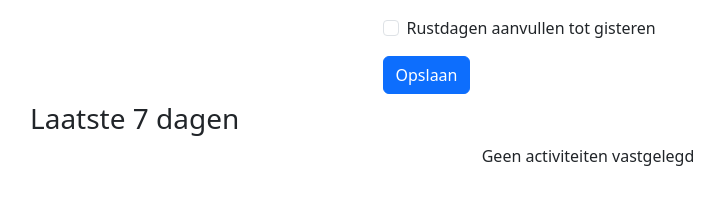
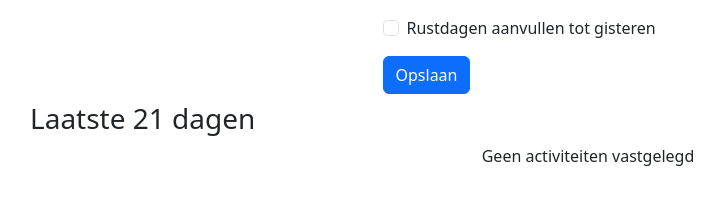
Before and after one commit to alexanderdelargeNL/GymTracker, a Django app: page / in a window 1280 px wide. Shown: the part 788-988 px from the top of the page, without its empty margins (52-776 px from the left). Run offline with Django 4.2, Linux system fonts and the light colour scheme; data that the repository does not hold is empty; some libraries are stand-ins or nearby versions.

Commit message:
modified:   activities/views.py 	modified:   templates/home.html 	modified:   activities/__pycache__/views.cpython-312.pyc

```diff
--- a/activities/views.py
+++ b/activities/views.py
@@ -17,7 +17,7 @@ class ActivityListView(ListView):
         context['form'] = ActivityForm()
 
         # Get the latest 7 dates from the Activity model
-        latest_dates = Activity.objects.values('date').order_by('-date').distinct()[:7]
+        latest_dates = Activity.objects.values('date').order_by('-date').distinct()[:21]
         latest_dates = [entry['date'] for entry in latest_dates]
 
         # Filter activities to only include those with the latest 7 dates
--- a/templates/home.html
+++ b/templates/home.html
@@ -41,7 +41,7 @@
         </div>
     </div>
 
-    <h3 class="mt-2">Laatste 7 dagen</h3>
+    <h3 class="mt-2">Laatste 21 dagen</h3>
     <div class="list-group">
         {% for date, activities in grouped_activities.items %}
             <h4>{{ date|date:"l j F" }}</h4>
```
